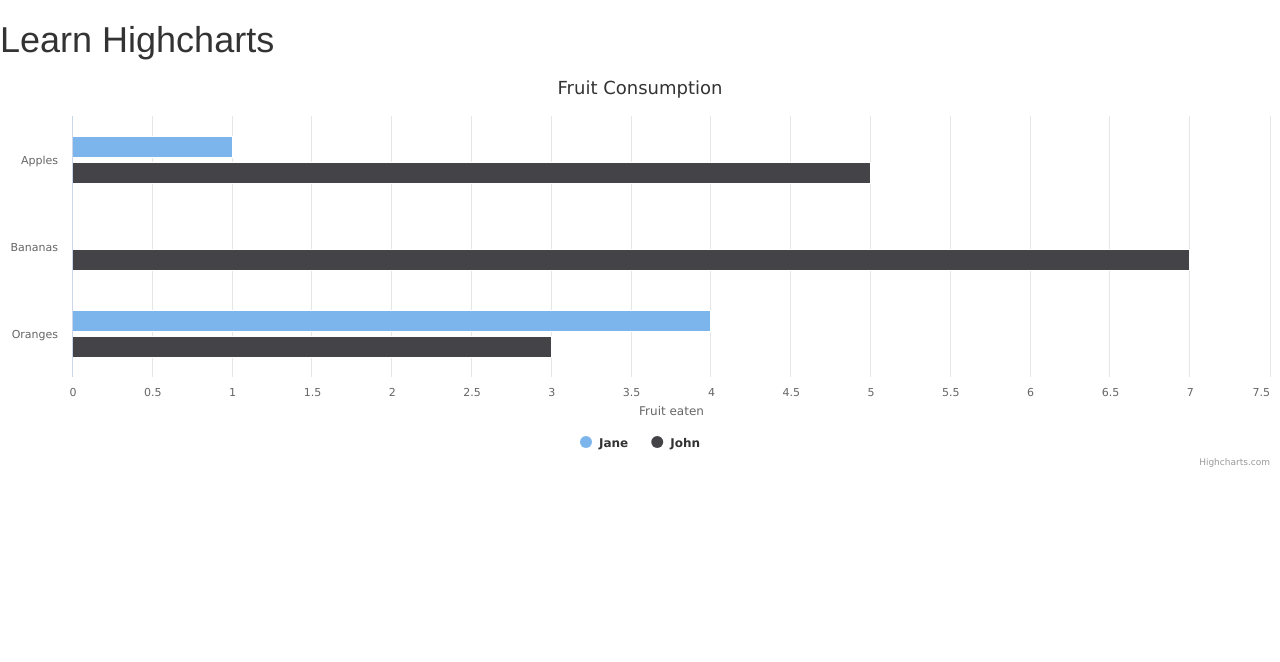
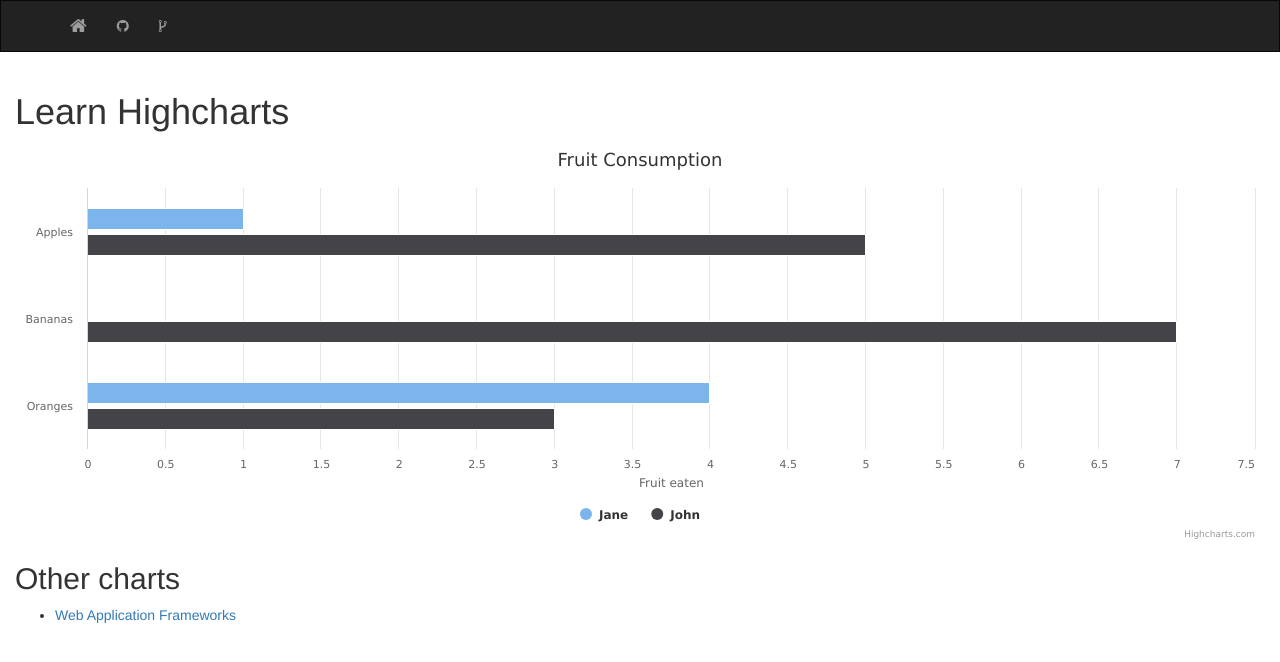
Before and after one commit to josephmtinangi/learn-highcharts, a plain HTML site: page index.html in a window 1280 px wide. Drawn offline with nearby package versions, Linux system fonts and the light colour scheme.

Commit message:
Add fontawesome and navbar

```diff
--- a/index.html
+++ b/index.html
@@ -5,12 +5,48 @@
     <meta http-equiv="X-UA-Compatible" content="IE=edge">
     <meta name="viewport" content="width=device-width, initial-scale=1">
 	<title>Learn Highcharts</title>
+	<link rel="stylesheet" href="https://maxcdn.bootstrapcdn.com/font-awesome/4.7.0/css/font-awesome.min.css">
 	<link rel="stylesheet" href="https://maxcdn.bootstrapcdn.com/bootstrap/3.3.7/css/bootstrap.min.css">
+	<style>
+		.navbar {
+			border-radius: 0;
+		}
+	</style>
 </head>
 <body>
-	<h1>Learn Highcharts</h1>
+	<nav class="navbar navbar-inverse">
+		<div class="container">
+			<a class="navbar-brand" href="/"><i class="fa fa-home"></i></a>
+			<ul class="nav navbar-nav">
+				<li>
+					<a href="https://github.com/josephmtinangi/learn-highcharts">
+						<i class="fa fa-github"></i>
+					</a>
+				</li>
+				<li>
+					<a href="https://github.com/josephmtinangi/learn-highcharts#fork-destination-box">
+						<i class="fa fa-code-fork"></i>
+					</a>
+				</li>
+			</ul>
+		</div>
+	</nav>
 
-	<div id="container" style="width:100%; height:400px;"></div>
+	<div class="container-fluid">
+		<div class="row">
+			<div class="col-sm-12">
+				<h1>Learn Highcharts</h1>
+
+				<div id="container" style="width:100%; height:400px;"></div>
+				<h2>Other charts</h2>
+				<ul>
+					<li>
+						<a href="/web-application-frameworks">Web Application Frameworks</a>
+					</li>
+				</ul>
+			</div>
+		</div>
+	</div>
 
 	<script src="http://code.highcharts.com/highcharts.js"></script>
 	<script src="https://cdnjs.cloudflare.com/ajax/libs/jquery/3.2.1/jquery.min.js"></script>
```
Also changed, not shown: web-application-frameworks/index.html (+32 -2 lines).
